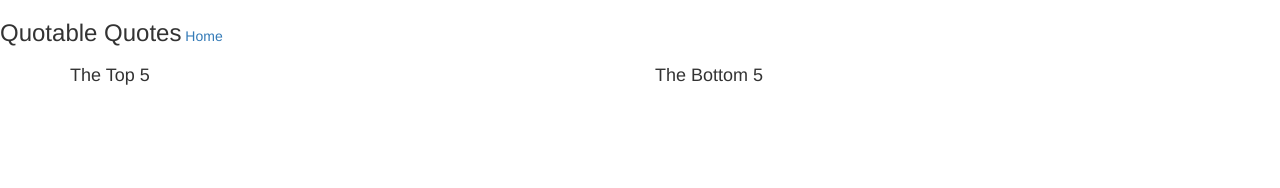
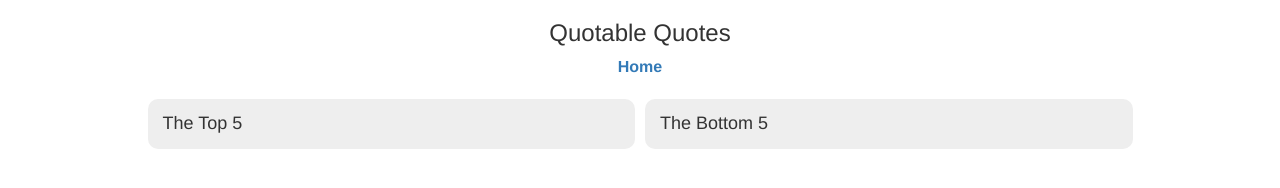
Before and after one commit to bigrobsf/quotes, a website: page top-bottom.html in a window 1280 px wide. Drawn offline with nearby package versions, Linux system fonts and the light colour scheme.

Commit message:
added some styling

```diff
--- a/style.css
+++ b/style.css
@@ -1,13 +1,71 @@
-span.glyphicon:hover {
-  cursor: pointer;
+body {
+  margin-left: 15px;
+  margin-right: 15px;
+}
+
+header {
+  text-align: center;
+  margin-bottom: 20px;
 }
 
 .header-text,
 button {
-  display: inline-block;
+  display: block;
+}
+
+.page-nav {
+  margin-top: 15px;
+}
+
+.wrap {
+  display: flex;
+  justify-content: center;
+}
+
+div.quote-list {
+  background-color: #eeeeee;
+  padding: 5px 15px;
+  margin-bottom: 20px;
+  margin-left: 5px;
+  margin-right: 5px;
+  border-radius: 10px;
 }
 
 ul {
   list-style: none;
   padding-left: 0px;
 }
+
+li {
+  margin-bottom: 10px;
+}
+
+li > a {
+  text-decoration: none;
+  padding-left: 5px;
+  padding-right: 7px;
+  line-height: 1.5em;
+}
+
+li > span.author {
+  font-style: italic;
+  color: #37474f;
+}
+
+a,
+p {
+  font-size: 16px;
+  font-weight: bold;
+}
+
+a:hover {
+  text-decoration: none;
+}
+
+span.glyphicon:hover {
+  cursor: pointer;
+}
+
+span.glyphicon {
+  padding-right: 5px;
+}
--- a/top-bottom.html
+++ b/top-bottom.html
@@ -16,13 +16,13 @@
   </header>
 
     <main class="container">
-      <div class="row">
-        <div class="col-md-6">
+      <div class="row wrap">
+        <div class="col-md-5 quote-list">
           <h4>The Top 5</h4>
           <ul id="top-quotes">
           </ul>
         </div>
-        <div class="col-md-6">
+        <div class="col-md-5 quote-list">
           <h4>The Bottom 5</h4>
           <ul id="bottom-quotes">
           </ul>
```
Also changed, not shown: index.html (+6 -4 lines).
